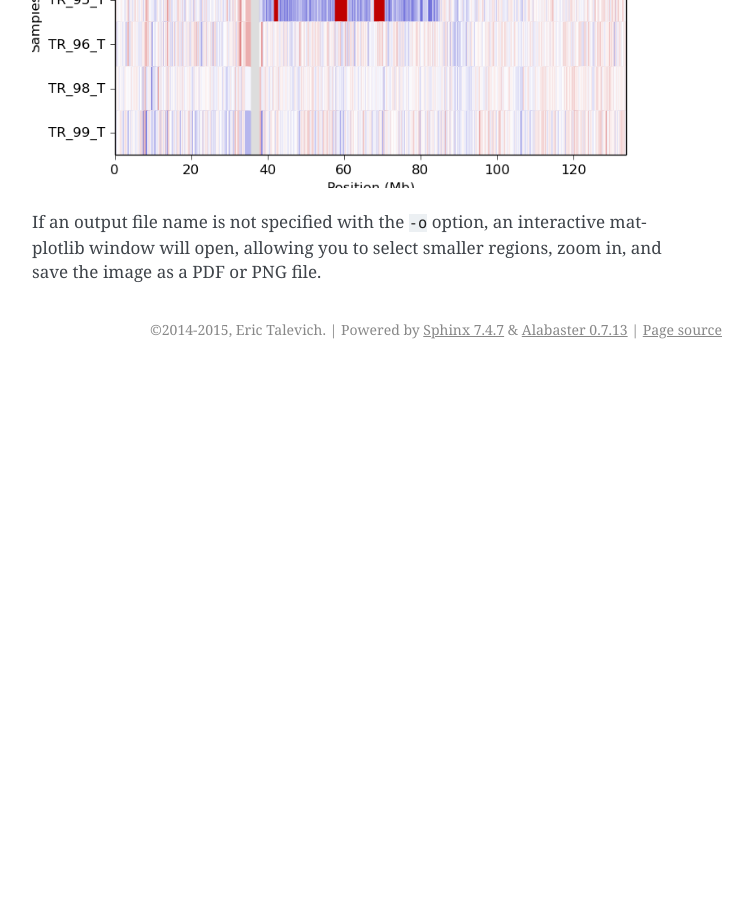
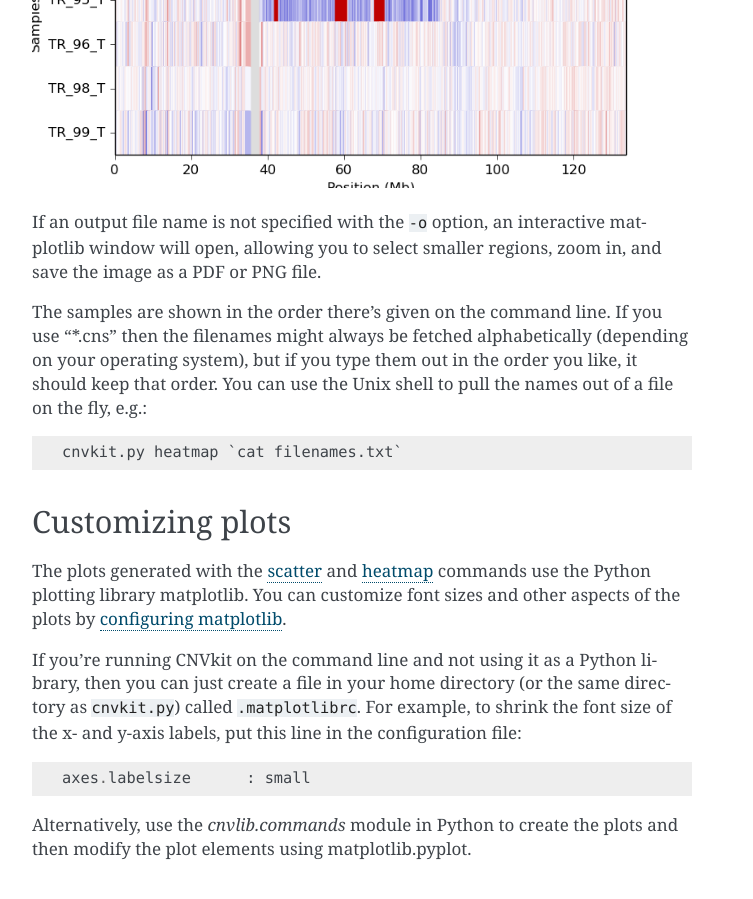
Before and after one commit to etal/cnvkit, a Sphinx documentation site: the page built from doc/plots.rst, in a window 1280 px wide and 900 px high, scrolled down 6059 px. Shown: the whole window, without its empty margins (388-1141 px from the left). Built offline with Sphinx 7.4.7, drawn with Linux system fonts in a browser that asks for light colours; before the commit the page ends 6428 px from its top, so only the background shows below that.

Commit message:
doc: explain how to customize plots beyond CNVkit's features

```diff
--- a/doc/plots.rst
+++ b/doc/plots.rst
@@ -184,3 +184,31 @@ or chromosomal region at a time, using the ``-c`` option::
 If an output file name is not specified with the ``-o`` option, an interactive
 matplotlib window will open, allowing you to select smaller regions, zoom in,
 and save the image as a PDF or PNG file.
+
+The samples are shown in the order there's given on the command line.
+If you use "\*.cns" then the filenames might always be fetched
+alphabetically (depending on your operating system), but if you type
+them out in the order you like, it should keep that order. You can use
+the Unix shell to pull the names out of a file on the fly, e.g.::
+
+    cnvkit.py heatmap `cat filenames.txt`
+
+
+Customizing plots
+-----------------
+
+The plots generated with the :ref:`scatter` and :ref:`heatmap` commands use the
+Python plotting library matplotlib. You can customize font sizes and other
+aspects of the plots by `configuring matplotlib
+<http://matplotlib.org/users/customizing.html>`_.
+
+If you're running CNVkit on the command line and not using it as a Python
+library, then you can just create a file in your home directory (or the same
+directory as ``cnvkit.py``) called ``.matplotlibrc``.  For example, to shrink
+the font size of the x- and y-axis labels, put this line in the configuration
+file::
+
+    axes.labelsize      : small
+
+Alternatively, use the `cnvlib.commands` module in Python to create the
+plots and then modify the plot elements using matplotlib.pyplot.
```
